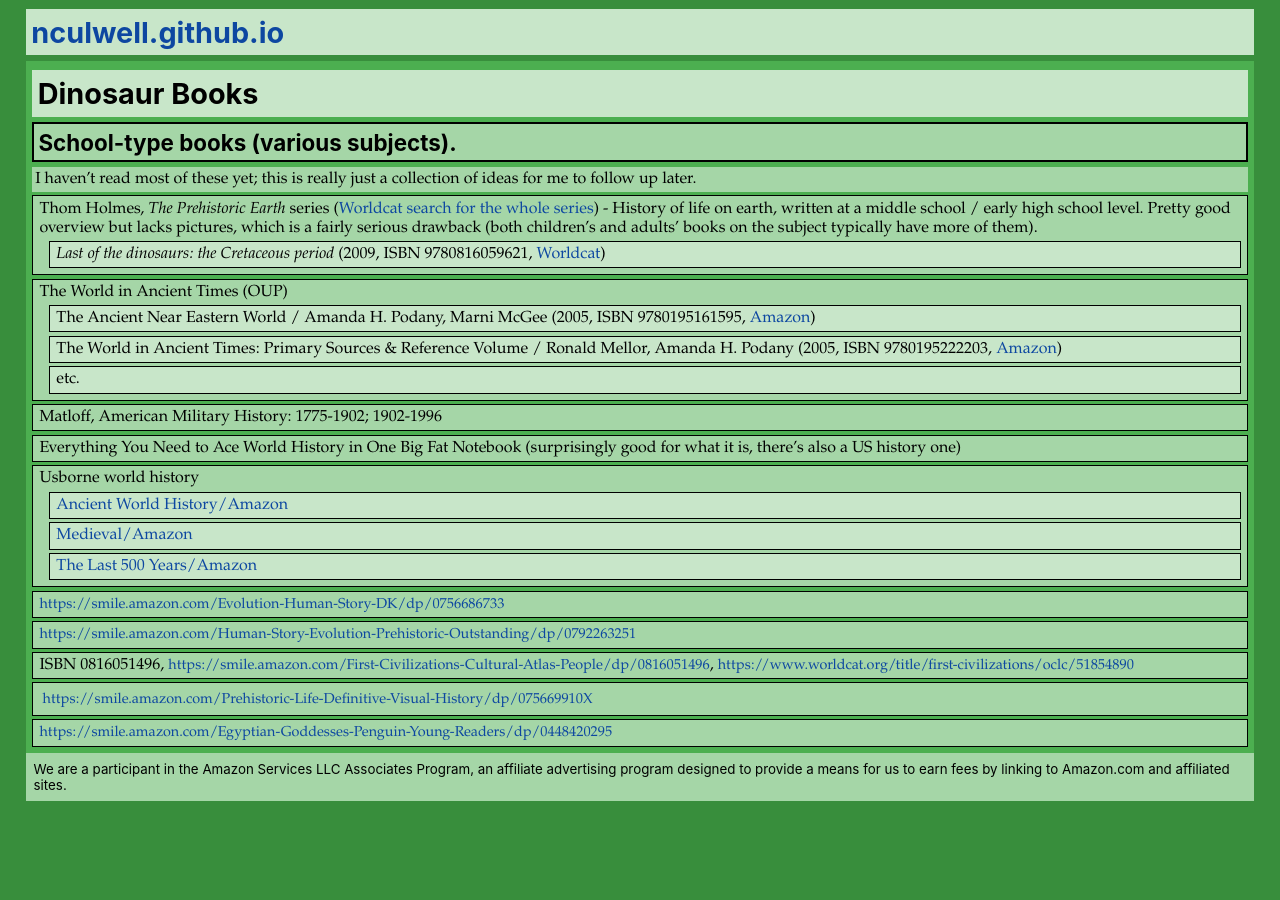
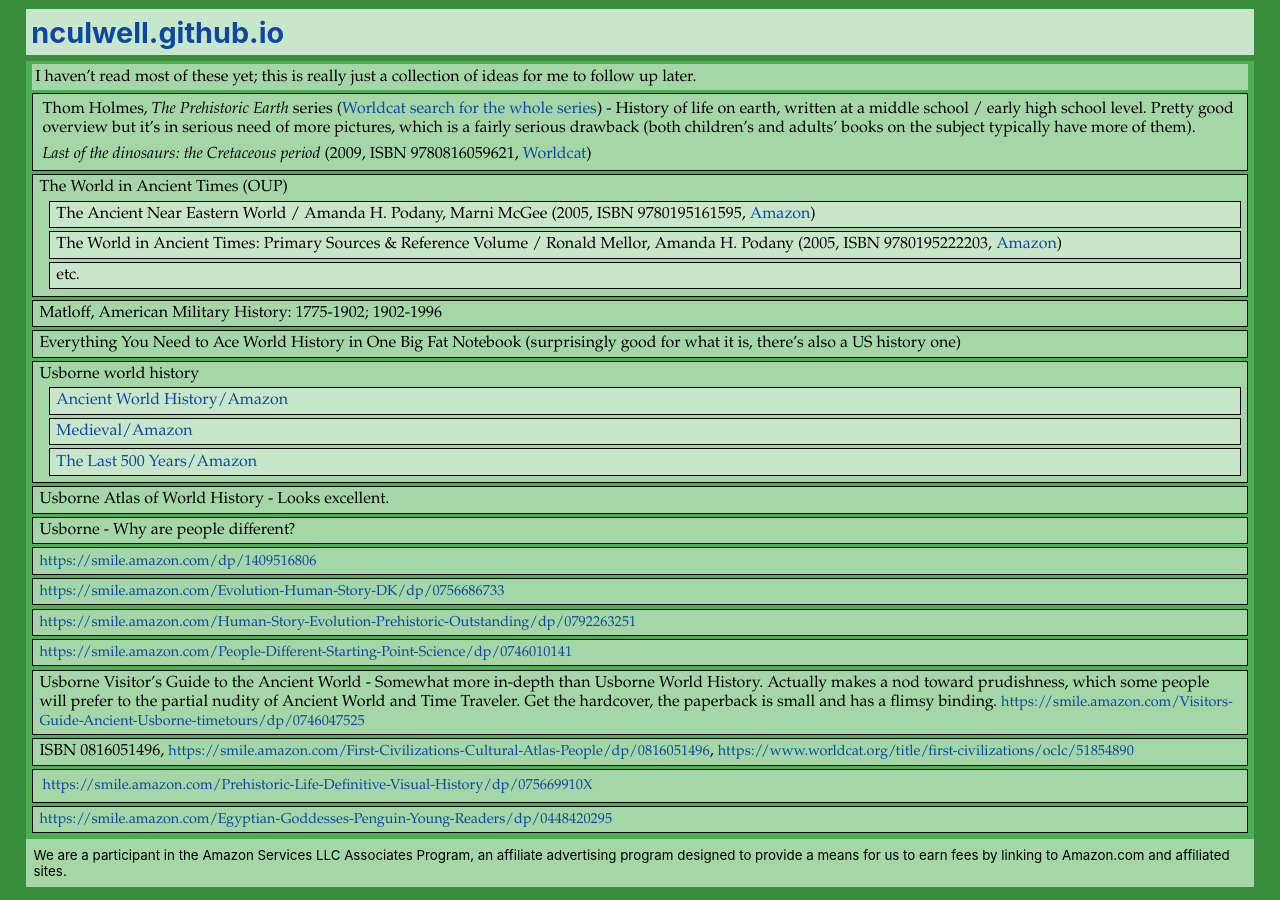
Before and after one commit to nculwell/nculwell.github.io, a Jekyll site: the page built from AltSchool.md, in a window 1280 px wide. Built offline with Jekyll 4.4.1, drawn with Linux system fonts in a browser that asks for light colours; nearby versions of some CDN libraries; comment, search, counter and statistics services are not loaded.

Commit message:
More books.

```diff
--- a/AltSchool.md
+++ b/AltSchool.md
@@ -2,28 +2,42 @@
 title: School-type books
 ---
 
-# Dinosaur Books
-
-## School-type books (various subjects).
-
 I haven't read most of these yet; this is really just a collection of ideas for me to follow up later.
 
-* Thom Holmes, *The Prehistoric Earth* series ([Worldcat search for the whole series](https://www.worldcat.org/search?q=se%3A%22Prehistoric+earth.%22+au%3Aholmes&qt=results_page#%2528x0%253Abook%2Bx4%253Aprintbook%2529format)) - History of life on earth, written at a middle school / early high school level. Pretty good overview but lacks pictures, which is a fairly serious drawback (both children's and adults' books on the subject typically have more of them).
-  * *Last of the dinosaurs: the Cretaceous period* (2009, ISBN 9780816059621, [Worldcat](https://www.worldcat.org/title/last-of-the-dinosaurs-the-cretaceous-period/oclc/607552529))
+* Thom Holmes, *The Prehistoric Earth* series ([Worldcat search for the whole
+  series](https://www.worldcat.org/search?q=se%3A%22Prehistoric+earth.%22+au%3Aholmes&qt=results_page#%2528x0%253Abook%2Bx4%253Aprintbook%2529format)) -
+  History of life on earth, written at a middle school / early high school
+  level. Pretty good overview but it's in serious need of more pictures, which
+  is a fairly serious drawback (both children's and adults' books on the
+  subject typically have more of them).
+
+    *Last of the dinosaurs: the Cretaceous period*
+      (2009, ISBN 9780816059621,
+      [Worldcat](https://www.worldcat.org/title/last-of-the-dinosaurs-the-cretaceous-period/oclc/607552529))
+
 * The World in Ancient Times (OUP)
   * The Ancient Near Eastern World / Amanda H. Podany, Marni McGee
     (2005, ISBN 9780195161595, [Amazon](https://smile.amazon.com/Ancient-Near-Eastern-World-Times/dp/0195161599))
   * The World in Ancient Times: Primary Sources & Reference Volume / Ronald Mellor, Amanda H. Podany
     (2005, ISBN 9780195222203, [Amazon](https://smile.amazon.com/World-Ancient-Times-Primary-Reference/dp/0195222202))
   * etc.
+
 * Matloff, American Military History: 1775-1902; 1902-1996
 * Everything You Need to Ace World History in One Big Fat Notebook (surprisingly good for what it is, there's also a US history one)
 * Usborne world history
   * [Ancient World History/Amazon](https://smile.amazon.com/Ancient-World-History-Usborne/dp/0746027605)
   * [Medieval/Amazon](https://smile.amazon.com/Medieval-World-History-Usborne/dp/0746027621)
   * [The Last 500 Years/Amazon](https://smile.amazon.com/Last-Years-Usborne-World-History/dp/0439274257)
+* Usborne Atlas of World History - Looks excellent.
+* Usborne - Why are people different?
+* <https://smile.amazon.com/dp/1409516806>
 * <https://smile.amazon.com/Evolution-Human-Story-DK/dp/0756686733>
 * <https://smile.amazon.com/Human-Story-Evolution-Prehistoric-Outstanding/dp/0792263251>
+* <https://smile.amazon.com/People-Different-Starting-Point-Science/dp/0746010141>
+* Usborne Visitor's Guide to the Ancient World - Somewhat more in-depth than Usborne World History.
+  Actually makes a nod toward prudishness, which some people will prefer to the partial nudity of Ancient World and Time Traveler.
+  Get the hardcover, the paperback is small and has a flimsy binding.
+  <https://smile.amazon.com/Visitors-Guide-Ancient-Usborne-timetours/dp/0746047525>
 * ISBN 0816051496, <https://smile.amazon.com/First-Civilizations-Cultural-Atlas-People/dp/0816051496>, <https://www.worldcat.org/title/first-civilizations/oclc/51854890>
 * <https://smile.amazon.com/Prehistoric-Life-Definitive-Visual-History/dp/075669910X>
 
```
